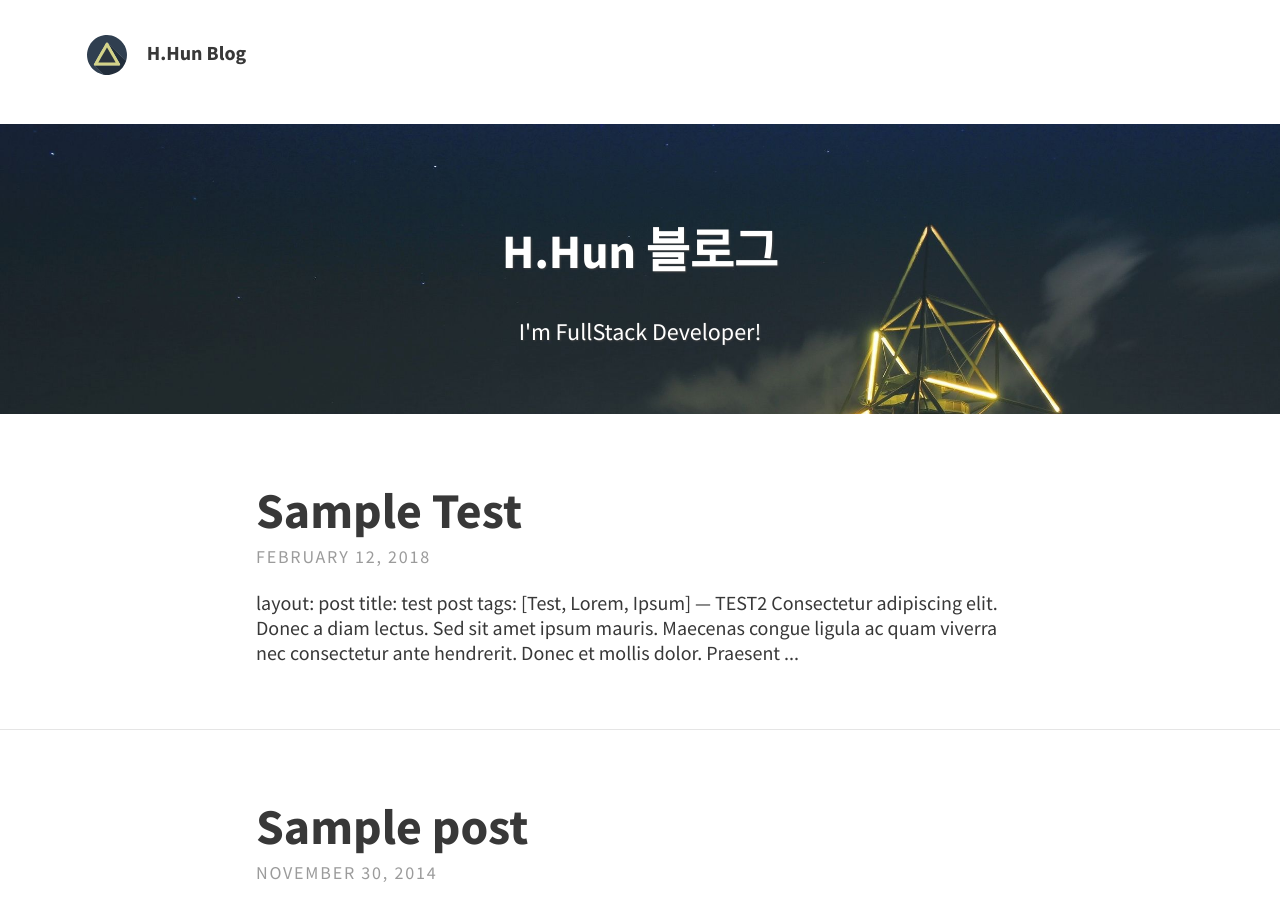
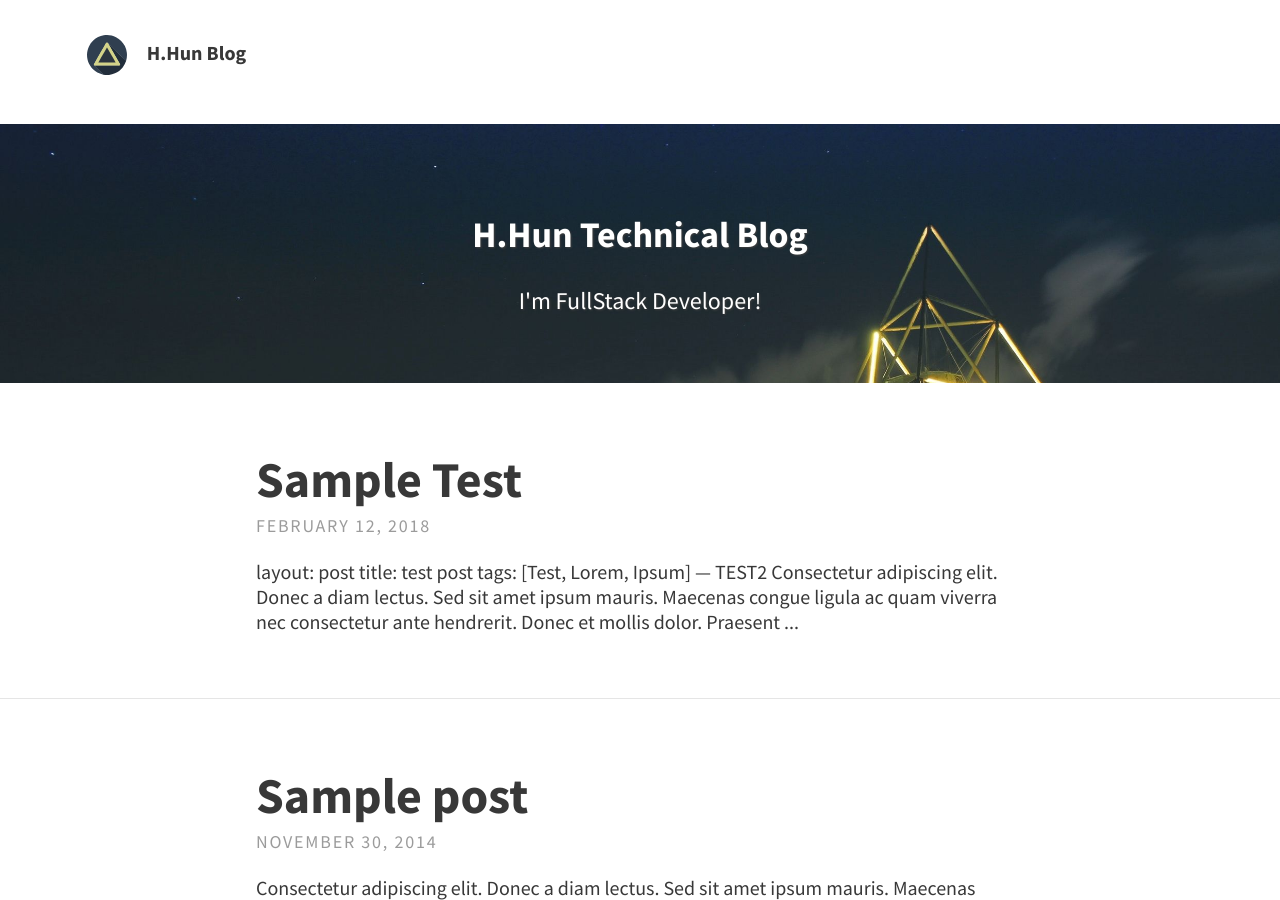
Before and after one commit to MrHun/hhun.github.io, a Jekyll site: the page built from index.html, in a window 1280 px wide and 900 px high. Built offline with Jekyll 4.4.1, drawn with Linux system fonts in a browser that asks for light colours; the list of posts is cut into pages by our own code.

Commit message:
Update _config.yml

```diff
--- a/_config.yml
+++ b/_config.yml
@@ -13,7 +13,7 @@ theme_settings:
 
   # Header and footer text       #<p>StartUp Developer</p>
   header_text: > #two or three lines to describe your site
-     <h2>H.Hun 블로그</h2> <p>I'm FullStack Developer!</p>
+     <h3>H.Hun Technical Blog</h3> <p>I'm FullStack Developer!</p>
   header_text_feature_image: assets/img/pexels/triangular.jpeg
   footer_text: >
     Powered by <a href="https://hhun.github.io/">H.Hun Blog</a> with <a href="https://github.com">GitHub</a>
```
